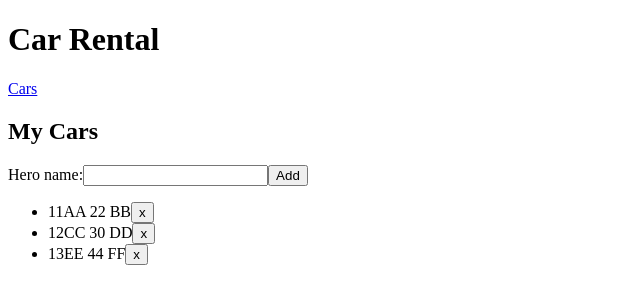
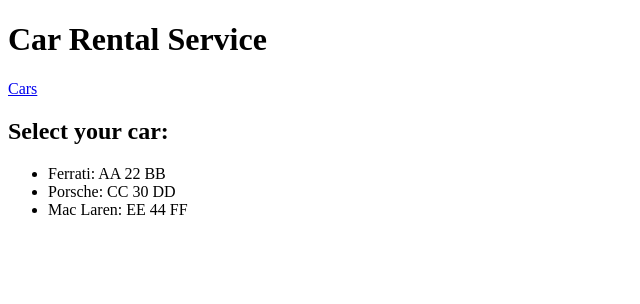
Before and after one commit to mcsu/CarRental, an Angular app: page /cars in a window 1280 px wide. Shown: the top 304 px of the page, without its empty margins (0-640 px from the left). Built offline with nearby package versions, Linux system fonts and the light colour scheme.

Commit message:
improve app

```diff
--- a/src/app/app.component.ts
+++ b/src/app/app.component.ts
@@ -13,6 +13,6 @@
 
 export class AppComponent{
 
-  title = 'Car Rental';
+  title = 'Car Rental Service';
 
 }
--- a/src/app/car-detail.component.html
+++ b/src/app/car-detail.component.html
@@ -1,10 +1,10 @@
 <div *ngIf="car">
-  <h2>{{car.plateNumber}} details!</h2>
+  <h2>{{car.model}} details</h2>
   <div>
-    <label>id: </label>{{car.id}}</div>
+    <label>plate number: </label>{{car.plateNumber}}</div>
   <div>
-    <label>plateNumber: </label>
-    <input [(ngModel)]="car.plateNumber" placeholder="plateNumber" />
+    <label>Number of rental days: </label>
+    <input [(ngModel)]="car.numberOfDays" placeholder="number > 1" />
    </div>
   <button (click)="goBack()">Back</button>
   <button (click)="save()">Save</button>
--- a/src/app/cars.component.html
+++ b/src/app/cars.component.html
@@ -1,17 +1,14 @@
-<h2>My Cars</h2>
-<div>
+<h2>Select your car:</h2>
+<!-- <div>
   <label>Hero name:</label> <input #heroName />
   <button (click)="add(heroName.value); heroName.value=''">
     Add
   </button>
-</div>
+</div> -->
 <ul class="cars">
   <li *ngFor="let car of cars" (click)="onSelect(car)"
       [class.selected]="car === selectedCar">
-    <span class="badge">{{car.id}}</span>
-    <span>{{car.plateNumber}}</span>
-    <button class="delete"
-      (click)="delete(hero); $event.stopPropagation()">x</button>
+    {{car.model}}: {{car.plateNumber}}
   </li>
 </ul>
 <div *ngIf="selectedCar">
--- a/src/app/mock-cars.ts
+++ b/src/app/mock-cars.ts
@@ -1,7 +1,7 @@
 import { Car } from './car';
 
 export const CARS: Car[] = [
-  { id: 11, plateNumber: 'AA 22 BB' },
-  { id: 12, plateNumber: 'CC 30 DD' },
-  { id: 13, plateNumber: 'EE 44 FF' }
+  { id: 11, plateNumber: 'AA 22 BB', model: 'Ferrati', price: 1500, numberOfDays: 0 },
+  { id: 12, plateNumber: 'CC 30 DD', model: 'Porsche', price: 1200, numberOfDays: 0 },
+  { id: 13, plateNumber: 'EE 44 FF', model: 'Mac Laren', price: 1000, numberOfDays: 0 }
 ];
--- a/src/index.html
+++ b/src/index.html
@@ -2,7 +2,7 @@
 <html lang="en">
 <head>
   <meta charset="utf-8">
-  <title>CarRental</title>
+  <title>Car Rental Service</title>
   <base href="/">
 
   <meta name="viewport" content="width=device-width, initial-scale=1">
```
Also changed, not shown: src/app/car.ts (+5 -2 lines).
